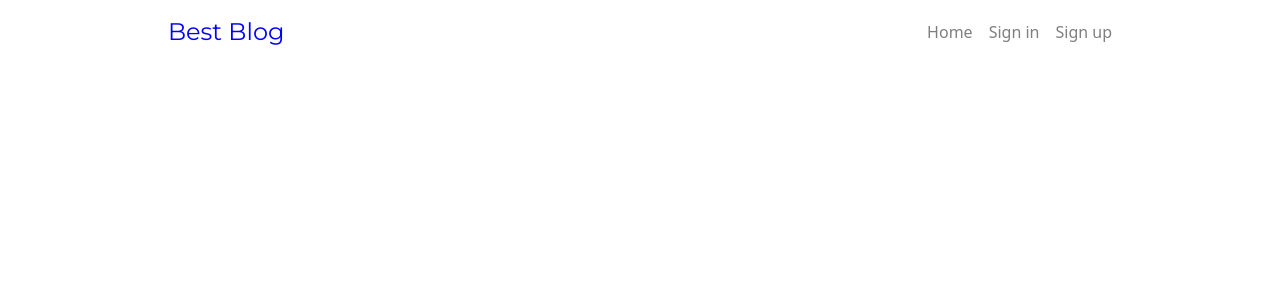
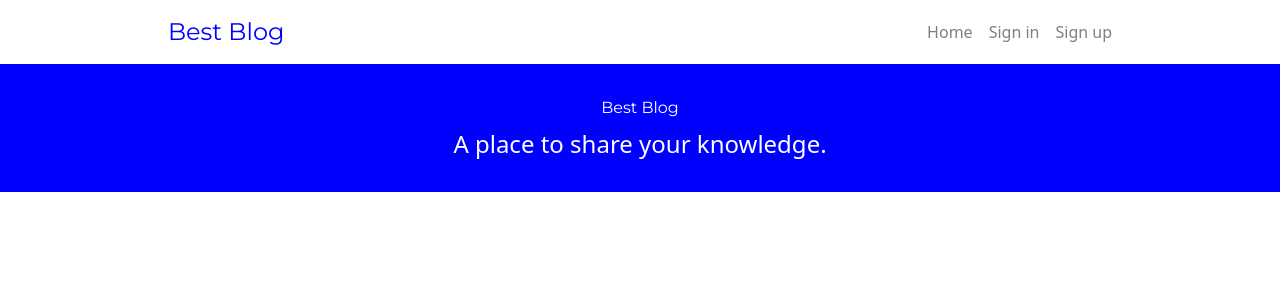
Before and after one commit to Horban-dev/TS_blog, a React (Create React App) app: page / in a window 1280 px wide. Shown: the top 300 px of the page. Built offline with nearby package versions, Linux system fonts and the light colour scheme.

Commit message:
banner component

```diff
--- a/src/App.tsx
+++ b/src/App.tsx
@@ -1,8 +1,12 @@
 import { FC } from "react";
+import { Banner } from "./components/banner/banner.component";
 import { Header } from "./components/header/header.components";
 
 interface nameProps { }
 
 export const App: FC<nameProps> = ({ }) => {
-  return <div><Header /></div>
+  return <div>
+    <Header />
+    <Banner />
+  </div>
 }
--- /dev/null
+++ b/src/components/banner/banner.component.tsx
@@ -0,0 +1,20 @@
+import { FC } from 'react';
+import { Container } from '../container/container.component';
+
+
+interface BannerProps { }
+
+export const Banner: FC<BannerProps> = () => {
+    return (
+        <div className="bg-mainColor-blue text-white p-8 mb-8">
+            <Container>
+                <h1 className="font-montseratt drop-shadow-logo text-center text-logo pb-2">
+                    Best Blog
+                </h1>
+                <p className="text-center text-2xl font-light">
+                    A place to share your knowledge.
+                </p>
+            </Container>
+        </div>
+    );
+};
--- /dev/null
+++ b/src/components/container/container.component.tsx
@@ -0,0 +1,10 @@
+
+import { FC, PropsWithChildren } from 'react';
+
+interface ContainerProps { }
+
+export const Container: FC<PropsWithChildren<ContainerProps>> = ({
+    children,
+}) => {
+    return <div className="container mx-auto">{children}</div>;
+};
--- a/src/components/header/header.components.tsx
+++ b/src/components/header/header.components.tsx
@@ -1,6 +1,7 @@
 import clsx from "clsx";
 import { FC } from "react";
 import { Link, NavLink } from "react-router-dom";
+import { Container } from "../container/container.component";
 
 interface HeaderProps { }
 
@@ -12,6 +13,7 @@ export const Header: FC<HeaderProps> = ({ }) => {
         })
     return <header>
         <nav className="px-2 py-4">
+            <Container>
                 <div className="mx-auto  max-w-screen-xl flex justify-between items-center">
                     <Link className="font-montseratt text-2xl ml-40 text-mainColor-blue" to="/">Best Blog</Link>
                     <ul className="mr-40 flex list-none">
@@ -26,6 +28,7 @@ export const Header: FC<HeaderProps> = ({ }) => {
                         </li>
                     </ul>
                 </div>
+            </Container>
         </nav>
     </header>
 }
```
Lines whose indentation alone changed are shown as unchanged.
